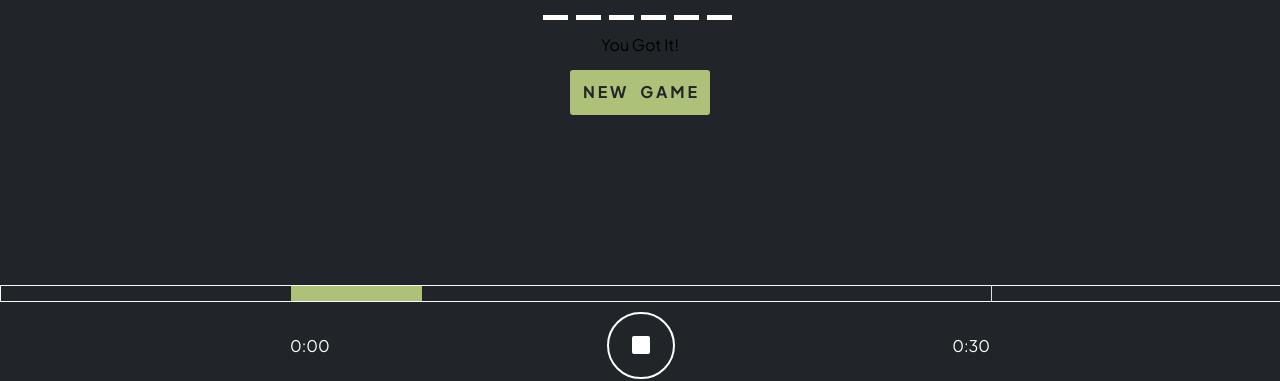
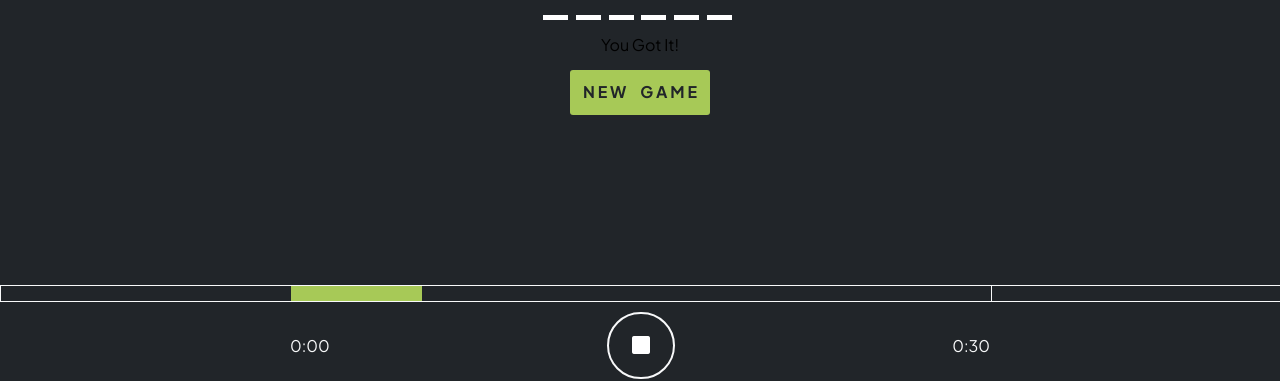
Before and after one commit to JonathanTran64/Musify, a React (Create React App) app in the folder client/: page /answer/1 in a window 1280 px wide. Shown: the part 296-677 px from the top of the page. Built offline with nearby package versions, Linux system fonts and the light colour scheme.

Commit message:
create root variables

```diff
--- a/client/src/GlobalStyles.js
+++ b/client/src/GlobalStyles.js
@@ -189,6 +189,17 @@ body, button, input {
     font-family: 'Plus Jakarta Sans', sans-serif;
 }
 
+:root{
+  --background:  #212529;
+  --guessBox: #343a40;
+  --skip: #adb5bd;
+  --submit: #a7c957;
+  --suggestText: #e9ecef;
+  --notSeconds: #6c757d;
+  --seconds: #f8f9fa;
+  --skipWidth: #495057;
+}
+
 `;
 
 export default GlobalStyles;
--- a/client/src/components/Genre.js
+++ b/client/src/components/Genre.js
@@ -28,7 +28,7 @@ const Container = styled.div`
   img {
     width: 300px;
     height: 190px;
-    border: 1px black solid;
+    border: 1px var(--guessBox) solid;
     border-radius: 10px;
     object-fit: cover;
   }
--- a/client/src/components/GuessBox.js
+++ b/client/src/components/GuessBox.js
@@ -4,13 +4,15 @@ import xIcon from "../assets/xIcon.png";
 const GuessBox = ({ active, answer }) => {
   return (
     <Container
-      $color={answer !== "S K I P P E D" ? "#e9ecef" : "#6c757d"}
+      $color={
+        answer !== "S K I P P E D" ? "var(--suggestText)" : "var(--notSeconds)"
+      }
       $borderColor={
         active === "active"
-          ? "#f8f9fa"
+          ? "var(--seconds)"
           : answer !== "S K I P P E D" && answer
-          ? "red"
-          : "#6c757d"
+          ? "#bc4749"
+          : "var(--notSeconds)"
       }
     >
       <FlexBox>
@@ -30,7 +32,7 @@ const Container = styled.div`
   margin-bottom: 7px;
   border: 1px ${(props) => props.$borderColor} solid;
   height: 35px;
-  background-color: #343a40;
+  background-color: var(--guessBox);
 
   p {
     margin: 0;
@@ -54,7 +56,7 @@ const EmptyBox = styled.div`
   height: 20px;
   margin: 0 10px 0 3px;
   border-radius: 4px;
-  border: 2px #6c757d solid;
+  border: 2px var(--notSeconds) solid;
 `;
 
 export default GuessBox;
--- a/client/src/components/InputSkipSubmit.js
+++ b/client/src/components/InputSkipSubmit.js
@@ -125,12 +125,12 @@ const InputGuess = styled.input`
   width: 655px;
   height: 40px;
   padding: 7px 0px 7px 40px;
-  background-color: #212529;
-  border: 1px #6c757d solid;
-  color: #f8f9fa;
+  background-color: var(--background);
+  border: 1px var(--notSeconds) solid;
+  color: var(--seconds);
 
   &::placeholder {
-    color: #adb5bd;
+    color: var(--skip);
   }
 `;
 
@@ -144,9 +144,9 @@ const WrapperSkipSubmit = styled.div`
 const SkipButton = styled.button`
   border: none;
   border-radius: 3px;
-  background-color: #adb5bd;
+  background-color: var(--skip);
   cursor: pointer;
-  color: #212529;
+  color: var(--background);
   font-weight: bold;
   transition: opacity 0.1s;
 
@@ -162,6 +162,6 @@ const SkipButtonLink = styled(SkipButton)`
 
 const SubmitButton = styled(SkipButton)`
   width: 100px;
-  background-color: #adc178;
+  background-color: var(--submit);
 `;
 export default InputSkipSubmit;
--- a/client/src/components/NavBar.js
+++ b/client/src/components/NavBar.js
@@ -6,7 +6,7 @@ const NavBar = () => {
 const Container = styled.div`
   width: 100%;
   height: 60px;
-  background-color: #212529;
-  border-bottom: 1px white solid;
+  background-color: var(--background);
+  border-bottom: 1px var(--seconds) solid;
 `;
 export default NavBar;
--- a/client/src/components/PlayButton.js
+++ b/client/src/components/PlayButton.js
@@ -43,7 +43,7 @@ const SecondsPLayButtonWrapper = styled.div`
   margin: 10px auto;
 
   p {
-    color: white;
+    color: var(--seconds);
   }
 `;
 
@@ -55,7 +55,7 @@ const PlayButtonClick = styled.button`
   background-color: transparent;
   padding: 15px 17px;
   border-radius: 50px;
-  border: 2px white solid;
+  border: 2px var(--seconds) solid;
   cursor: pointer;
 `;
 
--- a/client/src/components/SongProgessBar.js
+++ b/client/src/components/SongProgessBar.js
@@ -9,36 +9,48 @@ const SongProgressBar = ({ isPlaying, count, seconds, display }) => {
           {/* Line Seconds Limit */}
           <LineWrapper
             $borderColor={
-              count === 5 || display === "none" ? "#dee2e6" : "#6c757d"
+              count === 5 || display === "none"
+                ? "var(--seconds)"
+                : "var(--notSeconds)"
             }
           >
             <Line
               $width={"50px"}
-              $borderColor={count === 0 ? "#dee2e6" : "#6c757d"}
+              $borderColor={
+                count === 0 ? "var(--seconds)" : "var(--notSeconds)"
+              }
               $display={display === "none" ? "none" : "block"}
             ></Line>
             <Line
               $width={"95px"}
-              $borderColor={count === 1 ? "#dee2e6" : "#6c757d"}
+              $borderColor={
+                count === 1 ? "var(--seconds)" : "var(--notSeconds)"
+              }
               $display={display === "none" ? "none" : "block"}
             ></Line>
             <Line
               $width={"185px"}
-              $borderColor={count === 2 ? "#dee2e6" : "#6c757d"}
+              $borderColor={
+                count === 2 ? "var(--seconds)" : "var(--notSeconds)"
+              }
               $display={display === "none" ? "none" : "block"}
             ></Line>
             <Line
               $width={"315px"}
-              $borderColor={count === 3 ? "#dee2e6" : "#6c757d"}
+              $borderColor={
+                count === 3 ? "var(--seconds)" : "var(--notSeconds)"
+              }
               $display={display === "none" ? "none" : "block"}
             ></Line>
             <Line
               $width={"487px"}
-              $borderColor={count === 4 ? "#dee2e6" : "#6c757d"}
+              $borderColor={
+                count === 4 ? "var(--seconds)" : "var(--notSeconds)"
+              }
               $display={display === "none" ? "none" : "block"}
             ></Line>
           </LineWrapper>
-          {/* RED BAR ANIMATION */}
+          {/* BAR ANIMATION */}
           <Player $isPlaying={isPlaying} $seconds={seconds}></Player>
           {/* Grey background when skipped */}
           <SkipWrapper>
@@ -78,13 +90,13 @@ const Skipped = styled.div`
   position: absolute;
   width: ${(props) => props.$width};
   height: 15px;
-  background-color: #495057;
+  background-color: var(--skipWidth);
 `;
 
 const ProgressBarWrapper = styled.div`
   display: flex;
   justify-content: center;
-  border: 1px #f8f9fa solid;
+  border: 1px var(--seconds) solid;
   width: 100%;
   height: 15px;
 `;
@@ -99,7 +111,7 @@ const ProgressBar = styled.div`
 const Player = styled.div`
   position: relative;
   bottom: 15px;
-  background-color: #adc178;
+  background-color: var(--submit);
   width: 5px;
   height: 100%;
   animation: ${({ $isPlaying }) => ($isPlaying ? "slide" : "none")}
--- a/client/src/pages/Answer.js
+++ b/client/src/pages/Answer.js
@@ -4,7 +4,7 @@ import styled from "styled-components";
 
 import spotifyIcon from "../assets/spotify.png";
 import rightArrowIcon from "../assets/rightArrow.png";
-import { Link, useNavigate } from "react-router-dom";
+import { useNavigate } from "react-router-dom";
 import { useParams } from "react-router-dom";
 import SongProgressBar from "../components/SongProgessBar";
 import PlayButton from "../components/PlayButton";
@@ -59,11 +59,12 @@ const Answer = () => {
                     string === "S K I P P E D"
                       ? "gray"
                       : string === answer
-                      ? "green"
+                      ? "#70e000"
                       : string === ""
                       ? "white"
-                      : "red"
-                  }></Tries>
+                      : "#bc4749"
+                  }
+                ></Tries>
               );
             })}
           </FlexTries>
@@ -87,7 +88,7 @@ const Answer = () => {
 };
 
 const Container = styled.div`
-  background-color: #212529;
+  background-color: var(--background);
   height: 100vh;
 `;
 
@@ -118,7 +119,7 @@ const SongInfoWrapper = styled.div`
 const SongInfo = styled.div`
   display: flex;
   align-items: center;
-  background-color: #adb5bd;
+  background-color: var(--skip);
   border-radius: 3px;
   padding: 10px;
 `;
@@ -176,9 +177,9 @@ const Tries = styled.div`
 const NewGame = styled.button`
   border: none;
   border-radius: 3px;
-  background-color: #adc178;
+  background-color: var(--submit);
   cursor: pointer;
-  color: #212529;
+  color: var(--background);
   font-weight: bold;
   transition: opacity 0.1s;
   width: 140px;
--- a/client/src/pages/Home.js
+++ b/client/src/pages/Home.js
@@ -36,9 +36,8 @@ const Home = () => {
 };
 
 const Wrapper = styled.div`
-  background-color: #212529;
+  background-color: var(--background);
   height: 100vh;
-  overflow: hidden;
 `;
 
 const Container = styled.div`
--- a/client/src/pages/SongGame.js
+++ b/client/src/pages/SongGame.js
@@ -112,7 +112,8 @@ const SongGame = () => {
                           <ButtonSuggestions
                             onClick={() => {
                               setInputGuess(song + " ");
-                            }}>
+                            }}
+                          >
                             {song}
                           </ButtonSuggestions>
                         </div>
@@ -159,7 +160,7 @@ const SongGame = () => {
 const Container = styled.div`
   padding-top: 30px;
   overflow-x: hidden;
-  background-color: #212529;
+  background-color: var(--background);
   height: 100vh;
 `;
 
@@ -197,12 +198,12 @@ const ButtonSuggestions = styled.button`
   height: 33px;
   border: 1px #6c757d solid;
   border-bottom: 0px;
-  background-color: #212529;
-  color: #e9ecef;
+  background-color: var(--background);
+  color: var(--suggestText);
   cursor: pointer;
 
   &:hover {
-    background-color: #6c757d;
+    background-color: var(--notSeconds);
   }
 `;
 
```
